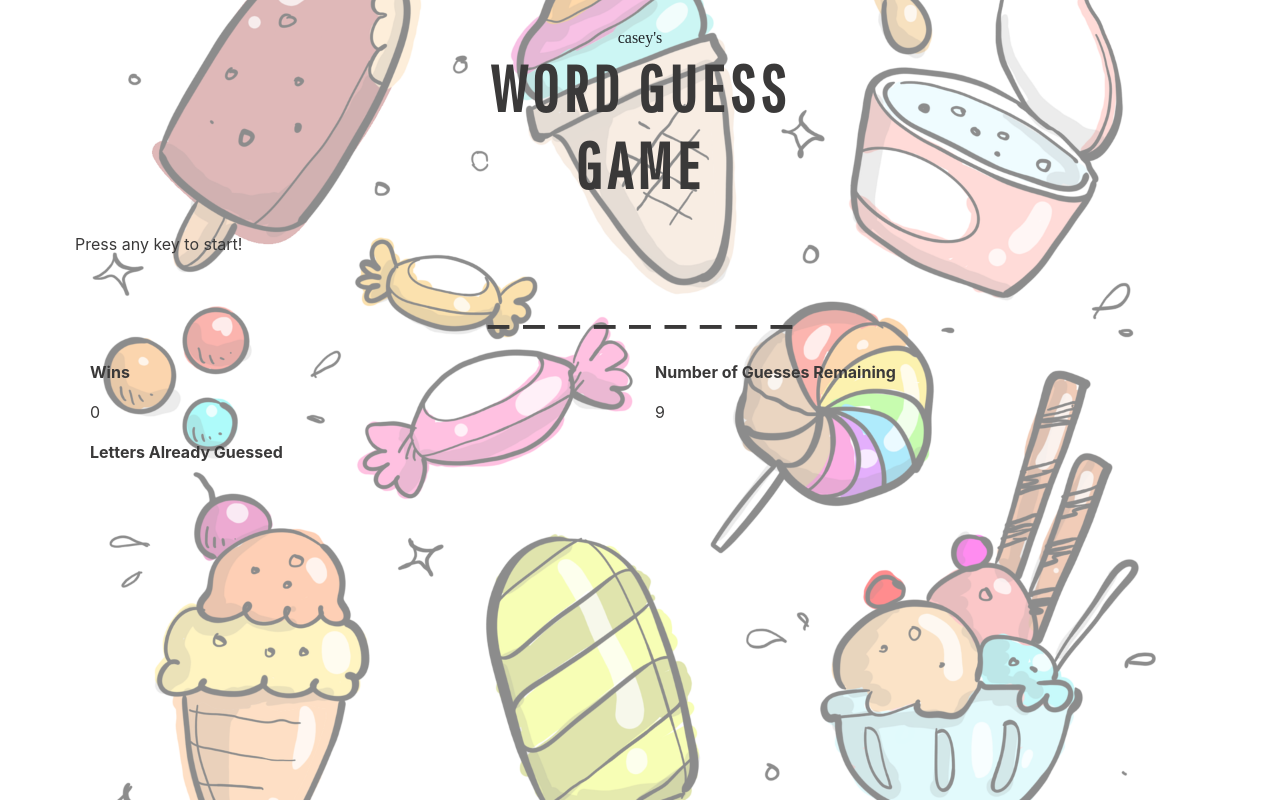
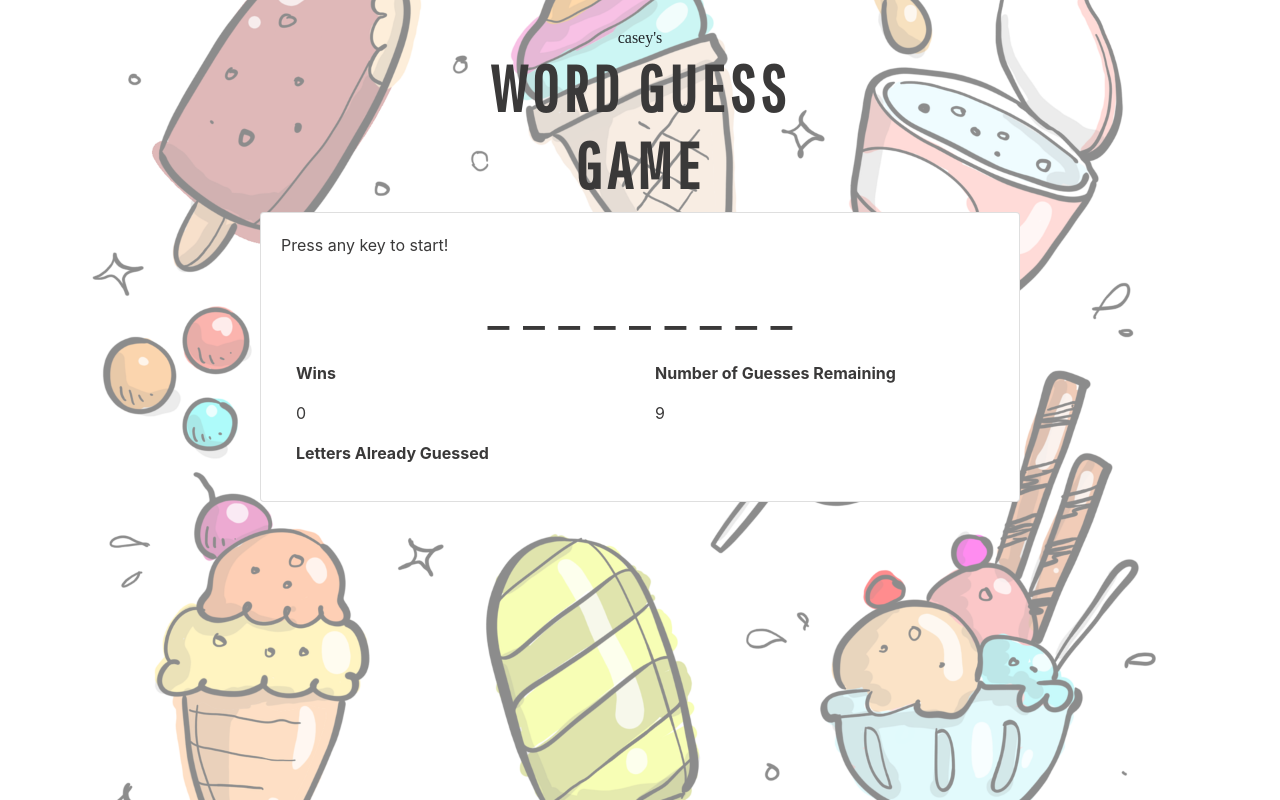
Before and after one commit to cferg019/word-guess-game, a plain HTML site: page index.html in a window 1280 px wide. Drawn offline with nearby package versions, Linux system fonts and the light colour scheme; a web font is replaced by a local one.

Commit message:
fixed issue

```diff
--- a/assets/css/style.css
+++ b/assets/css/style.css
@@ -2,6 +2,10 @@ body, html {
     height: 100%;
     margin: 0;
   }
+/* .card-img-top {
+    border: 1px;
+    border-style: solid;
+} */
 
 h1, p {
     color: rgb(58, 57, 57);
--- a/index.html
+++ b/index.html
@@ -29,6 +29,7 @@
         </div>
         <div class="container">
             <div class="row">
+                <div class="card offset-sm-2 col-sm-8">
                     <div class="card-body">
                         <div class="row">
                             <p id="gameStatus"></p>
```
